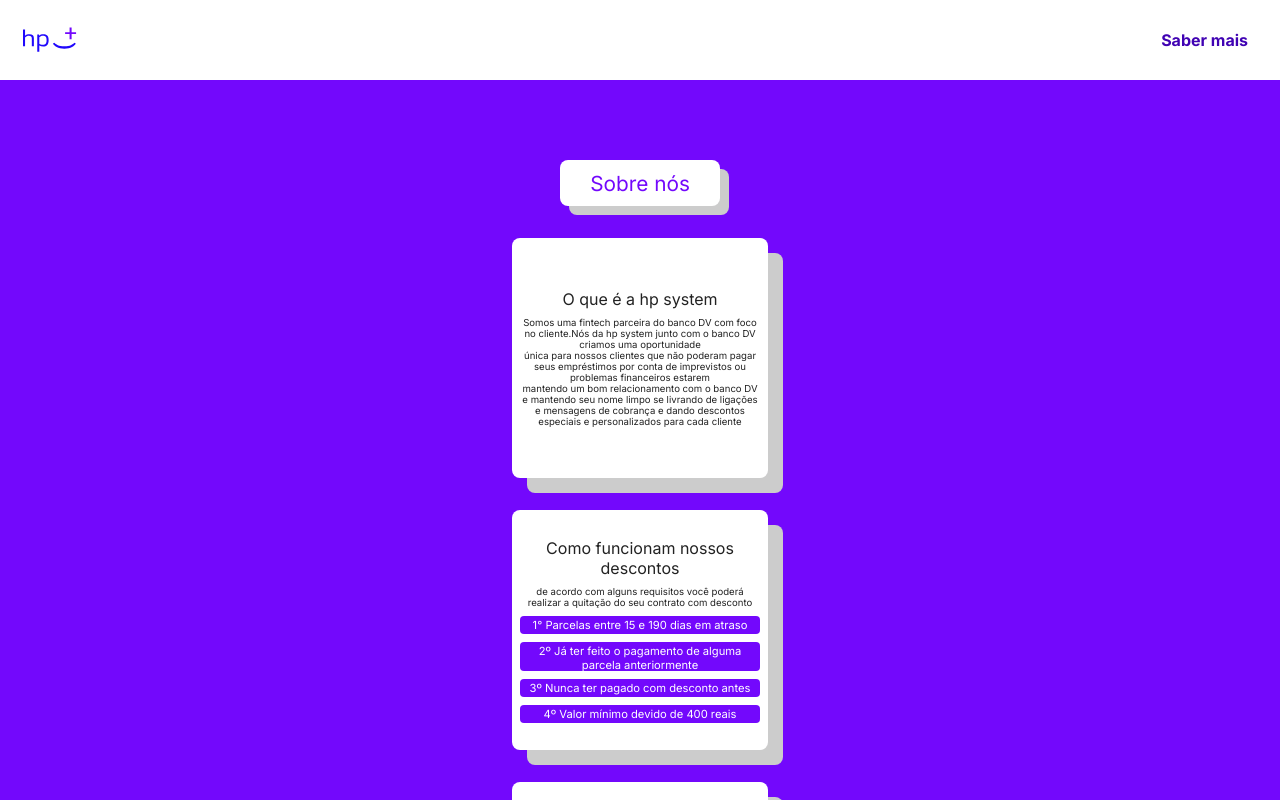
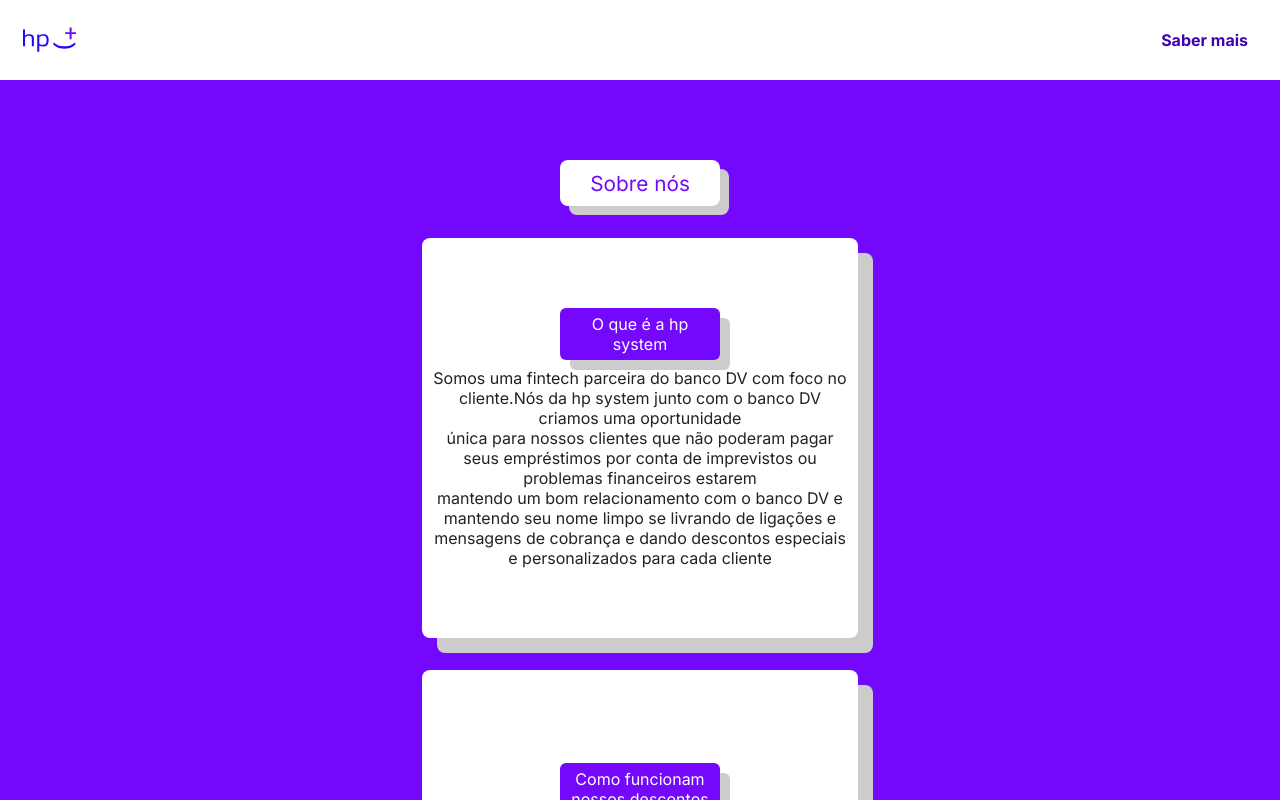
Before and after one commit to HenriqueLdev/Hp-system, a React (Vite) app: page /about in a window 1280 px wide. Shown: the top 800 px of the page. Built offline with nearby package versions, Linux system fonts and the light colour scheme.

Commit message:
card desktop update

```diff
--- a/src/Context/UserContext.jsx
+++ b/src/Context/UserContext.jsx
@@ -6,7 +6,7 @@
 export const UserProvider=({children})=>{
     const [cpf,setCpf] = useState('')
     const [client,setClient]=useState(null)
-    const [vencimento,setVencimento]=useState()
+    const [vencimento,setVencimento]=useState(new Date())
     return(
         <UserContext.Provider value={{cpf,setCpf,client,setClient,vencimento,setVencimento}}>
             {children}
--- a/src/components/CalendarModal/index.jsx
+++ b/src/components/CalendarModal/index.jsx
@@ -17,6 +17,7 @@
   const handleSelect = () => {
     onDateSelect(selectedDate);
 setVencimento(selectedDate)
+
     onRequestClose();
   };
 
--- a/src/pages/About/styles.css
+++ b/src/pages/About/styles.css
@@ -42,6 +42,13 @@
     text-shadow: 1px #111 ;
 }
 .info-title{
+    max-width: 10rem;
+    max-height: 4rem;
+    padding: 6px;
+    border-radius: 6px;
+    background-color: #7308FC;
+    box-shadow: 10px 10px #ccc;
+    color: #ffff;
 font-size: 1rem;
 }
 .info-desc{
@@ -63,7 +70,12 @@
 
 @media (min-width:600px) {
     .info-card{
-        width: 20vw;
+        width: 34vw;
+        height: 50vh;
+    }
+
+    .info-desc{
+        font-size: 1rem;
     }
 
     .info-card ul {
```
